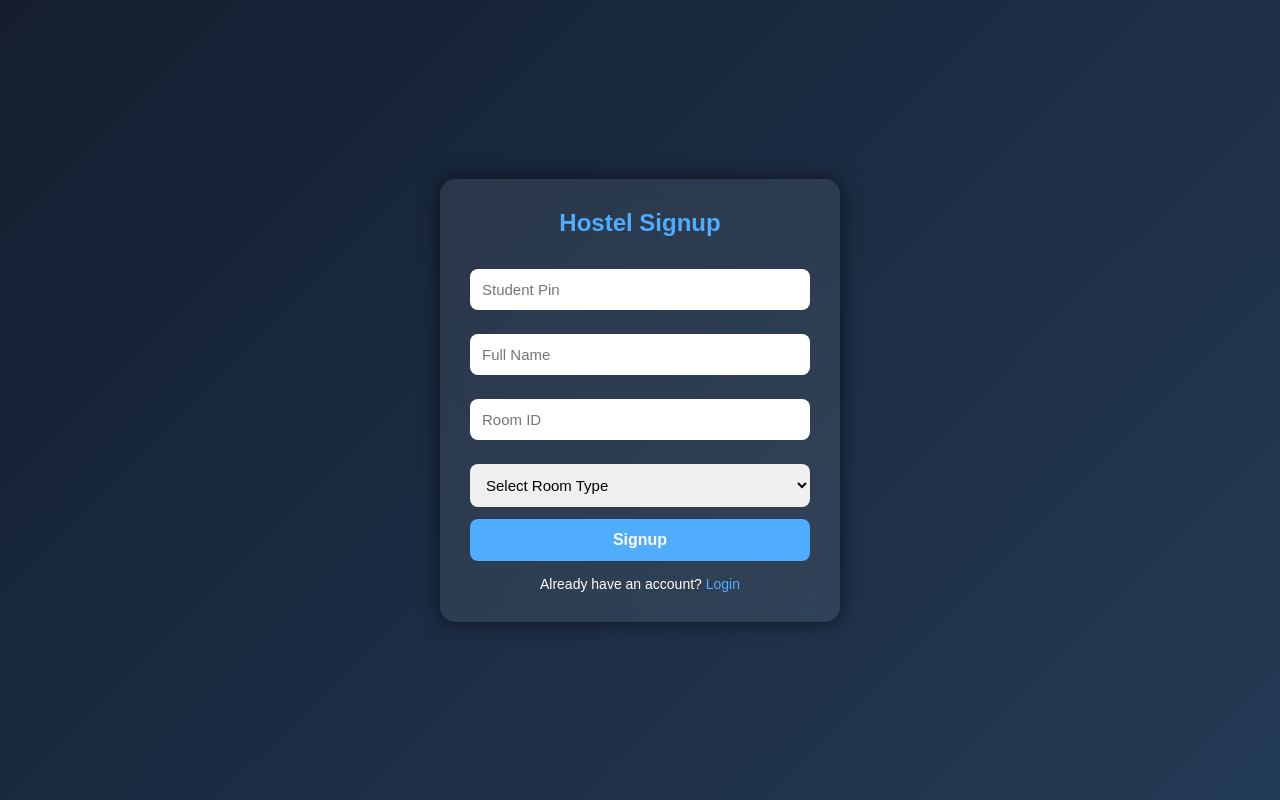
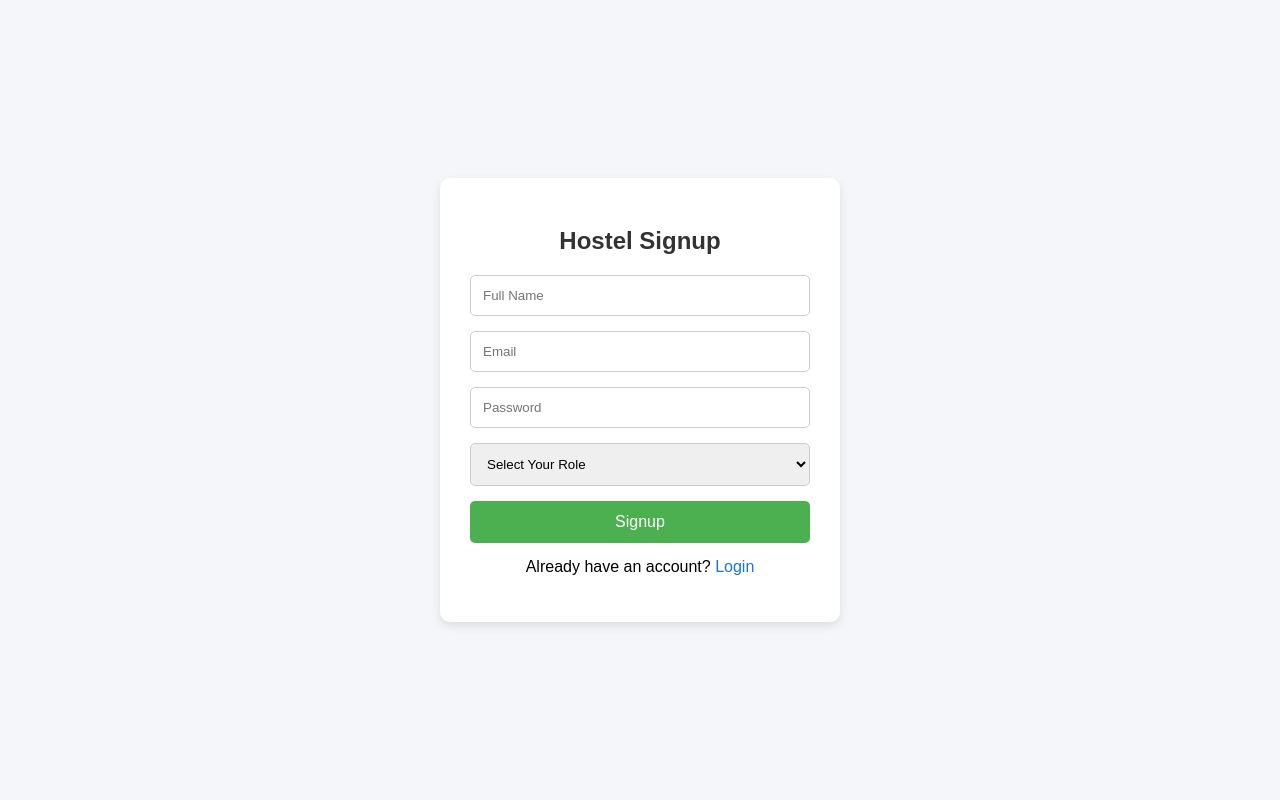
Before and after one commit to saivarmauppalapati039/Accomadation_Management_System_Frontend, a plain HTML site: page auth/signup.html in a window 1280 px wide. Drawn offline with Linux system fonts and the light colour scheme.

Commit message:
signup modified with backend

```diff
--- a/auth/signup.html
+++ b/auth/signup.html
@@ -1,24 +1,89 @@
 <!DOCTYPE html>
 <html lang="en">
 <head>
-  <meta charset="UTF-8">
-  <meta name="viewport" content="width=device-width, initial-scale=1.0">
+  <meta charset="UTF-8" />
+  <meta name="viewport" content="width=device-width, initial-scale=1.0" />
   <title>Signup - Hostel Management System</title>
-  <link rel="stylesheet" href="signup.css">
+  <style>
+    /* Minimal styling for clarity */
+    body {
+      font-family: Arial, sans-serif;
+      background: #f4f6f9;
+      margin: 0;
+      padding: 0;
+      display: flex;
+      justify-content: center;
+      align-items: center;
+      height: 100vh;
+    }
+    .container {
+      width: 100%;
+      max-width: 400px;
+      padding: 20px;
+    }
+    .form-box {
+      background: white;
+      padding: 30px;
+      border-radius: 10px;
+      box-shadow: 0 4px 10px rgba(0,0,0,0.1);
+    }
+    .form-box h2 {
+      text-align: center;
+      margin-bottom: 20px;
+      color: #333;
+    }
+    .form-box input,
+    .form-box select {
+      width: 100%;
+      padding: 12px;
+      margin-bottom: 15px;
+      border: 1px solid #ccc;
+      border-radius: 5px;
+      box-sizing: border-box;
+    }
+    .form-box button {
+      width: 100%;
+      padding: 12px;
+      background: #4CAF50;
+      color: white;
+      border: none;
+      border-radius: 5px;
+      font-size: 16px;
+      cursor: pointer;
+    }
+    .form-box button:hover {
+      background: #45a049;
+    }
+    .redirect {
+      text-align: center;
+      margin-top: 15px;
+    }
+    .redirect a {
+      color: #1976d2;
+      text-decoration: none;
+    }
+    .error {
+      color: red;
+      text-align: center;
+      margin-bottom: 10px;
+      display: none;
+    }
+  </style>
 </head>
 <body>
   <div class="container">
     <form id="signupForm" class="form-box">
       <h2>Hostel Signup</h2>
+      <div id="errorMessage" class="error"></div>
 
-      <input type="text" id="pin" placeholder="Student Pin" required>
-      <input type="text" id="fullname" placeholder="Full Name" required>
-      <input type="text" id="roomid" placeholder="Room ID" required>
+      <input type="text" id="name" placeholder="Full Name" required />
+      <input type="email" id="email" placeholder="Email" required />
+      <input type="password" id="password" placeholder="Password" required />
 
-      <select id="roomType" required>
-        <option value="">Select Room Type</option>
-        <option value="single">Single Bed - ₹3000/month</option>
-        <option value="double">Double Bed - ₹2000/month</option>
+      <select id="userType" required>
+        <option value="">Select Your Role</option>
+        <option value="visitors">Visitor (Meeting someone)</option>
+        <option value="hostelers">Hosteler (Booking a room)</option>
       </select>
 
       <button type="submit">Signup</button>
@@ -27,10 +92,53 @@
   </div>
 
   <script>
-    document.getElementById("signupForm").addEventListener("submit", function(e){
+    document.getElementById("signupForm").addEventListener("submit", async function (e) {
       e.preventDefault();
-      alert("Signup Successfully!");
-      window.location.href = "login.html";
+
+      const name = document.getElementById("name").value.trim();
+      const email = document.getElementById("email").value.trim();
+      const password = document.getElementById("password").value;
+      const userType = document.getElementById("userType").value;
+
+      const errorDiv = document.getElementById("errorMessage");
+      errorDiv.style.display = "none";
+
+      // Basic validation
+      if (!name || !email || !password || !userType) {
+        errorDiv.textContent = "Please fill all fields.";
+        errorDiv.style.display = "block";
+        return;
+      }
+
+      try {
+        const response = await fetch("https://accomadation-management-system-backend.onrender.com/api/auth/signup", {
+          method: "POST",
+          headers: {
+            "Content-Type": "application/json",
+          },
+          credentials: "include", // 👈 Critical for sessions
+          body: JSON.stringify({
+            name,
+            email,
+            password,
+            userType, // sends "visitors" or "hostelers"
+          }),
+        });
+
+        const result = await response.json();
+
+        if (response.ok) {
+          alert("Signup successful! Redirecting to login...");
+          window.location.href = "login.html";
+        } else {
+          errorDiv.textContent = result.error || "Signup failed.";
+          errorDiv.style.display = "block";
+        }
+      } catch (err) {
+        errorDiv.textContent = "Network error. Please try again.";
+        errorDiv.style.display = "block";
+        console.error("Signup error:", err);
+      }
     });
   </script>
 </body>
```
